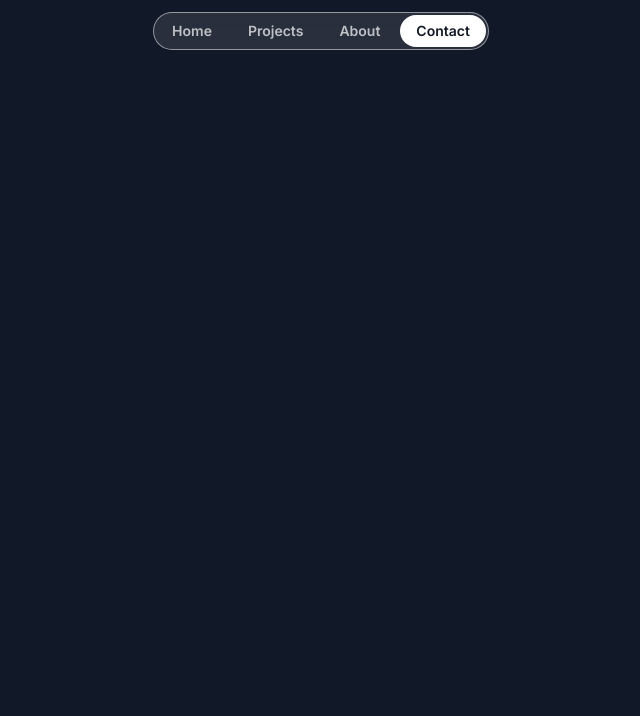
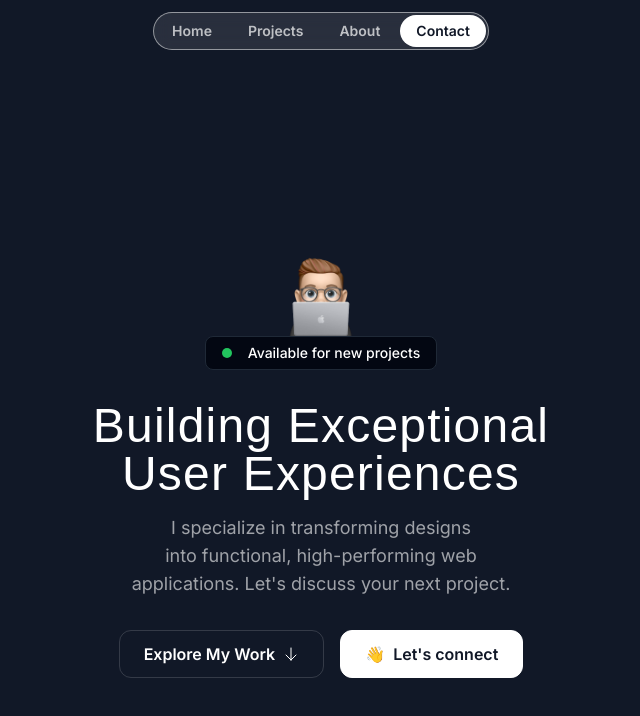
Before and after one commit to csorlandi/csorlandi, a Next.js app: page / in a window 1280 px wide. Shown: the top 716 px of the page, without its empty margins (319-959 px from the left). Built offline with nearby package versions, Linux system fonts and the light colour scheme; a web font is replaced by a local one.

Commit message:
feat: implement hero section content

```diff
--- a/src/app/globals.css
+++ b/src/app/globals.css
@@ -8,6 +8,6 @@
   }
 
   .nav-item-active {
-    @apply bg-white text-gray-900 hover:bg-white/70 hover:text-gray-900;
+    @apply bg-white text-gray-900 hover:bg-white/75 hover:text-gray-900;
   }
 }
--- a/src/app/page.tsx
+++ b/src/app/page.tsx
@@ -1,9 +1,11 @@
 import { Header } from "@/sections/Header";
+import { HeroSection } from "@/sections/Hero";
 
 export default function Home() {
   return (
     <main>
       <Header />
+      <HeroSection />
     </main>
   );
 }
--- a/src/sections/Header.tsx
+++ b/src/sections/Header.tsx
@@ -1,6 +1,6 @@
 export const Header = () => {
   return (
-    <header className="flex justify-center items-center relative pt-3">
+    <header className="flex justify-center items-center fixed pt-3 w-full">
       <nav className="flex gap-1 p-0.5 border border-white/50 rounded-full bg-white/10 backdrop-blur">
         <a href="#" className="nav-item">Home</a>
         <a href="#" className="nav-item">Projects</a>
--- a/src/sections/Hero.tsx
+++ b/src/sections/Hero.tsx
@@ -1,3 +1,27 @@
+import memojiImage from '@/assets/images/memoji-computer.png';
+import ArrowDown from '@/assets/icons/arrow-down.svg';
+import Image from 'next/image';
+
 export const HeroSection = () => {
-  return <div>Hero Section</div>;
+  return (
+    <div className="container py-32 md:py-48 lg:py-60 flex flex-col items-center md:max-w-xl">
+      <Image src={memojiImage} className="size-24" alt="Person peeking from behind laptop" />
+      <div className="bg-gray-950 border border-gray-800 px-4 py-1.5 inline-flex items-center gap-4 rounded-lg">
+        <span className="bg-green-500 size-2.5 rounded-full" />
+        <p className="text-sm font-medium">Available for new projects</p>
+      </div>
+      <h1 className="font-serif text-3xl md:text-5xl text-center mt-8 tracking-wide">Building Exceptional User Experiences</h1>
+      <p className="mt-4 text-center text-white/60 md:text-lg">I specialize in transforming designs into functional, high-performing web applications. Let&apos;s discuss your next project.</p>
+      <div className="flex flex-col md:flex-row justify-center items-center mt-8 gap-4">
+        <button type="button" className="inline-flex items-center gap-2 border border-white/15 px-6 h-12 rounded-xl">
+          <span className="font-semibold">Explore My Work</span>
+          <ArrowDown className="size-4" />
+        </button>
+        <button type="button" className="inline-flex items-center gap-2 border border-white bg-white text-gray-900 h-12 px-6 rounded-xl">
+          <span>👋</span>
+          <span className="font-semibold">Let&apos;s connect</span>
+        </button>
+      </div>
+    </div>
+  );
 };
```
